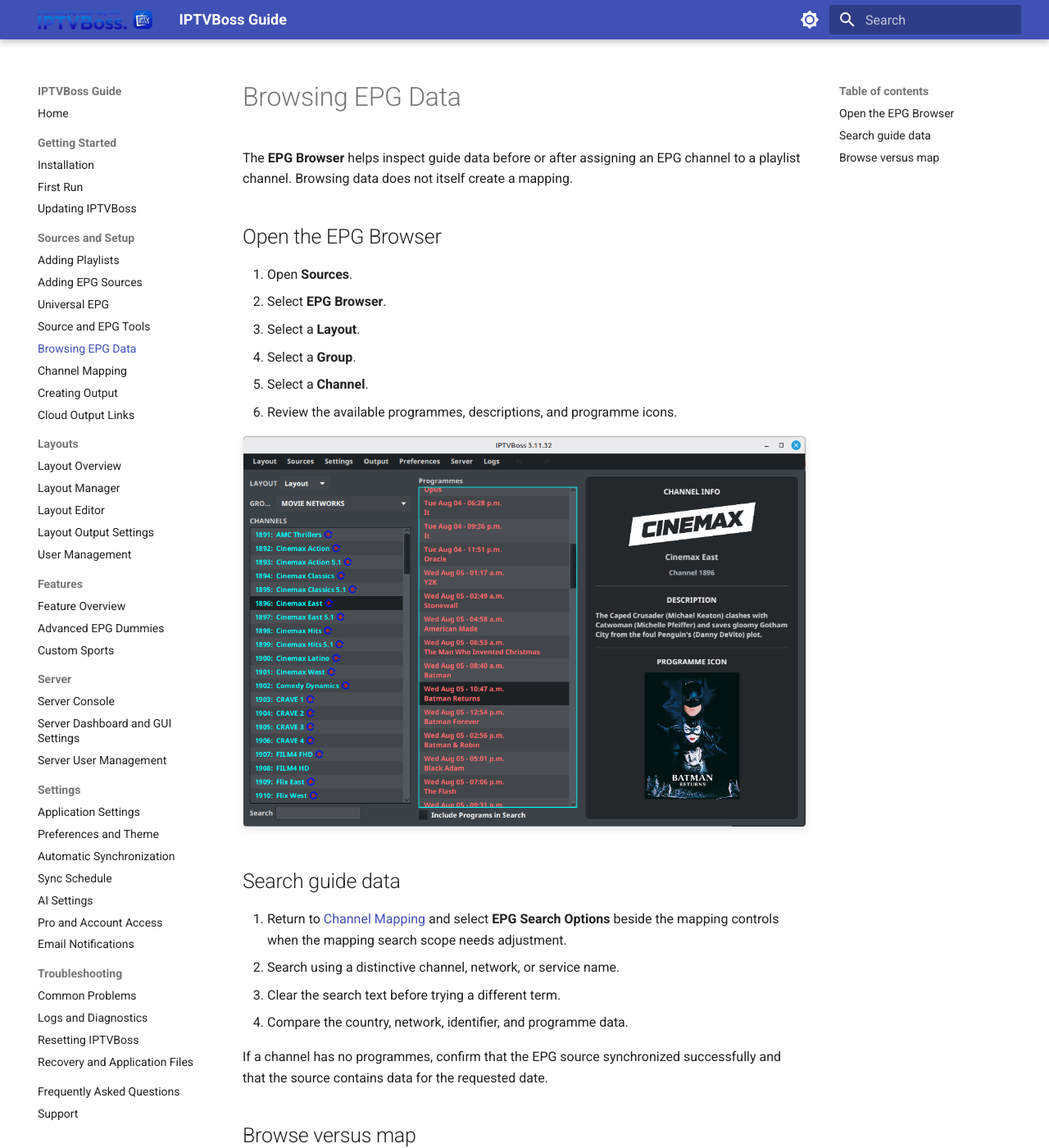
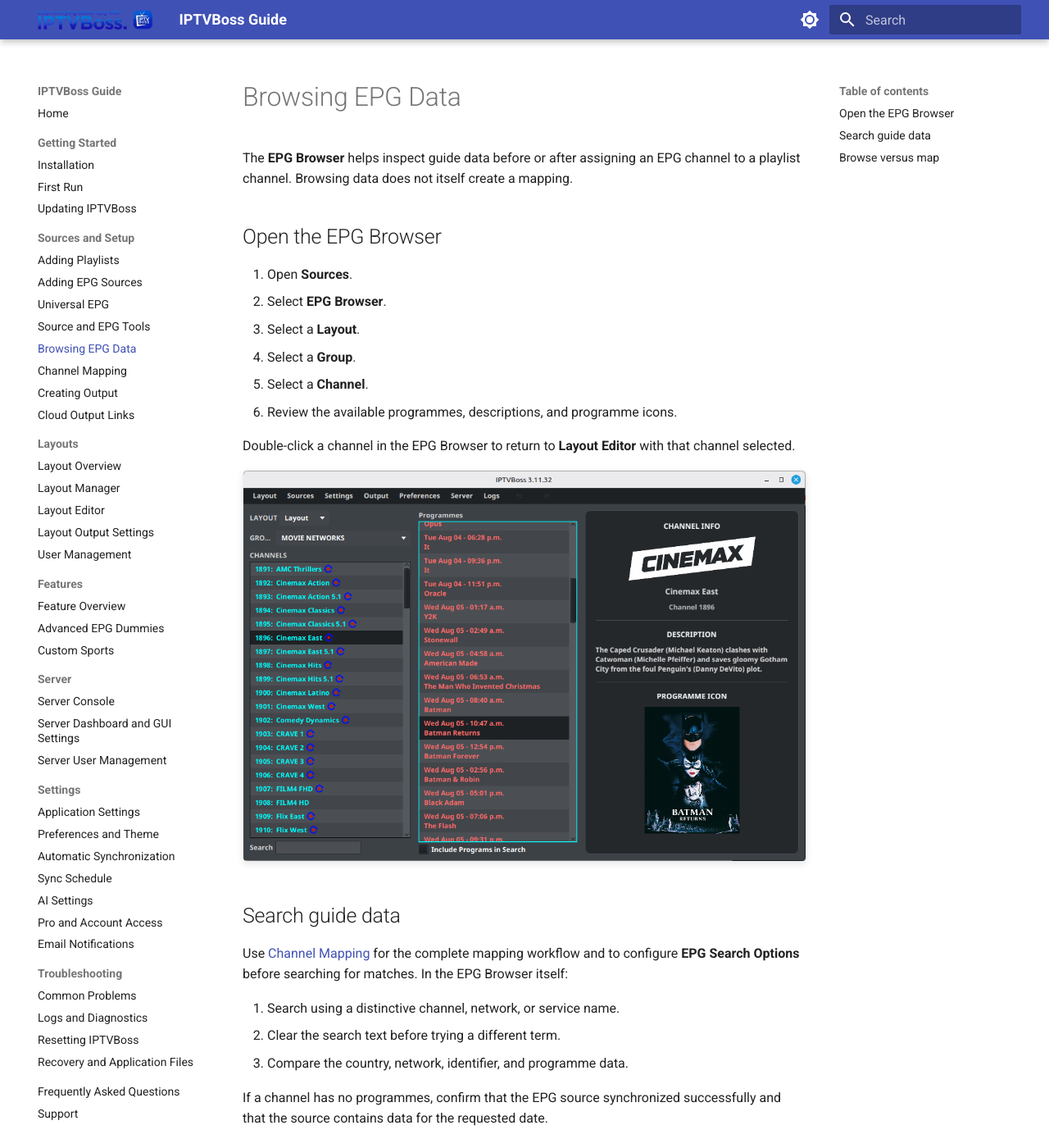
Before and after one commit to walrusone/iptvboss_guide, an MkDocs documentation site: the page built from docs/setup/epg-browser.md, in a window 1280 px wide and 1400 px high. Shown: the whole window at 82% size. Built offline with MkDocs 1.6.1 and Material for MkDocs 9.7.7, drawn with Linux system fonts in a browser that asks for light colours.

Commit message:
Clarify EPG browser navigation

```diff
--- a/docs/setup/epg-browser.md
+++ b/docs/setup/epg-browser.md
@@ -11,14 +11,17 @@ The **EPG Browser** helps inspect guide data before or after assigning an EPG ch
 5. Select a **Channel**.
 6. Review the available programmes, descriptions, and programme icons.
 
+Double-click a channel in the EPG Browser to return to **Layout Editor** with that channel selected.
+
 ![EPG Browser](../assets/images/layout/epg-browser.png)
 
 ## Search guide data
 
-1. Return to [Channel Mapping](channel-mapping.md) and select **EPG Search Options** beside the mapping controls when the mapping search scope needs adjustment.
-2. Search using a distinctive channel, network, or service name.
-3. Clear the search text before trying a different term.
-4. Compare the country, network, identifier, and programme data.
+Use [Channel Mapping](channel-mapping.md) for the complete mapping workflow and to configure **EPG Search Options** before searching for matches. In the EPG Browser itself:
+
+1. Search using a distinctive channel, network, or service name.
+2. Clear the search text before trying a different term.
+3. Compare the country, network, identifier, and programme data.
 
 If a channel has no programmes, confirm that the EPG source synchronized successfully and that the source contains data for the requested date.
 
```
